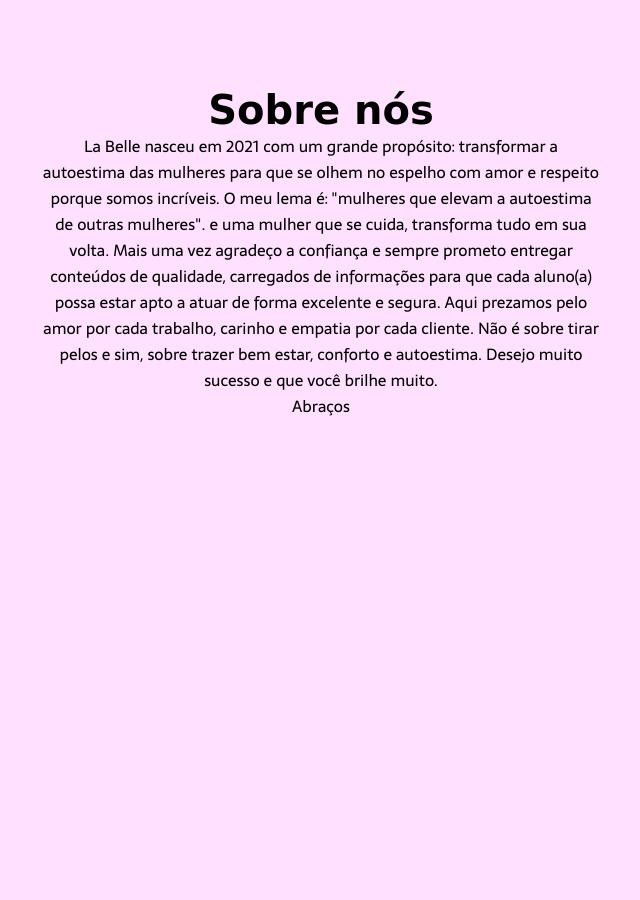
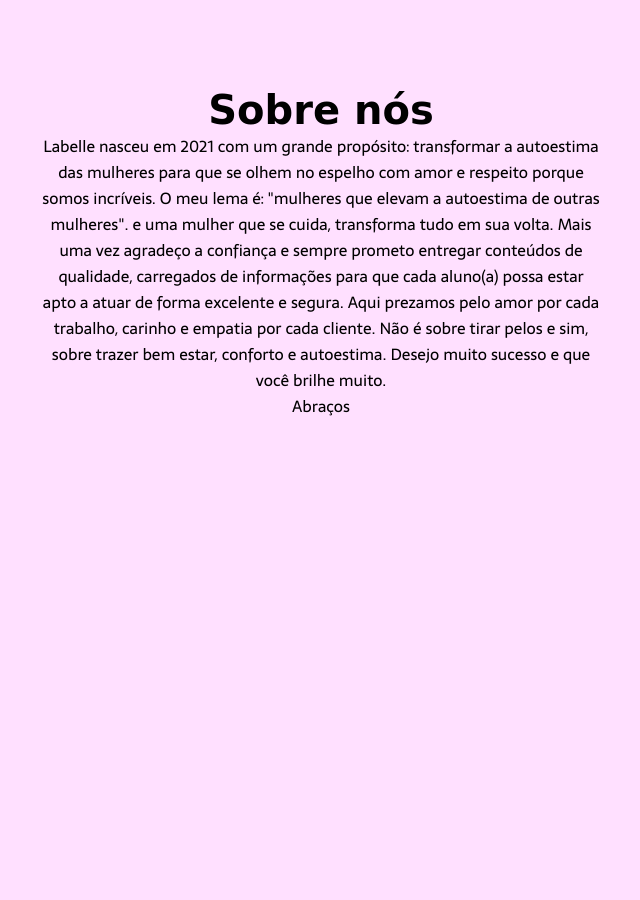
Before and after one commit to KevinBaudson/labellestudioup, a plain HTML site: page index.html in a window 1280 px wide. Shown: the part 980-1880 px from the top of the page, without its empty margins (319-959 px from the left). Drawn offline with Linux system fonts and the light colour scheme; a web font is replaced by a local one.

Commit message:
alteracao em texto

```diff
--- a/index.html
+++ b/index.html
@@ -61,7 +61,7 @@
 
             <div>
                 <h2>Sobre nós</h2>
-                <p>La Belle nasceu em 2021 com um grande propósito: transformar a autoestima das mulheres para que se olhem no espelho com amor e respeito porque somos incríveis. O meu lema é: "mulheres que elevam a autoestima de outras mulheres". e uma mulher que se cuida, transforma tudo em sua volta. Mais uma vez agradeço a confiança e sempre prometo entregar conteúdos de qualidade, carregados de informações para que cada aluno(a) possa estar apto a atuar de forma excelente e segura. Aqui prezamos pelo amor por cada trabalho, carinho e empatia por cada cliente. Não é sobre tirar pelos e sim, sobre trazer bem estar, conforto e autoestima. Desejo muito sucesso e que você brilhe muito. </p>
+                <p>Labelle nasceu em 2021 com um grande propósito: transformar a autoestima das mulheres para que se olhem no espelho com amor e respeito porque somos incríveis. O meu lema é: "mulheres que elevam a autoestima de outras mulheres". e uma mulher que se cuida, transforma tudo em sua volta. Mais uma vez agradeço a confiança e sempre prometo entregar conteúdos de qualidade, carregados de informações para que cada aluno(a) possa estar apto a atuar de forma excelente e segura. Aqui prezamos pelo amor por cada trabalho, carinho e empatia por cada cliente. Não é sobre tirar pelos e sim, sobre trazer bem estar, conforto e autoestima. Desejo muito sucesso e que você brilhe muito. </p>
                 <span>Abraços</span>
             </div>
 
```
